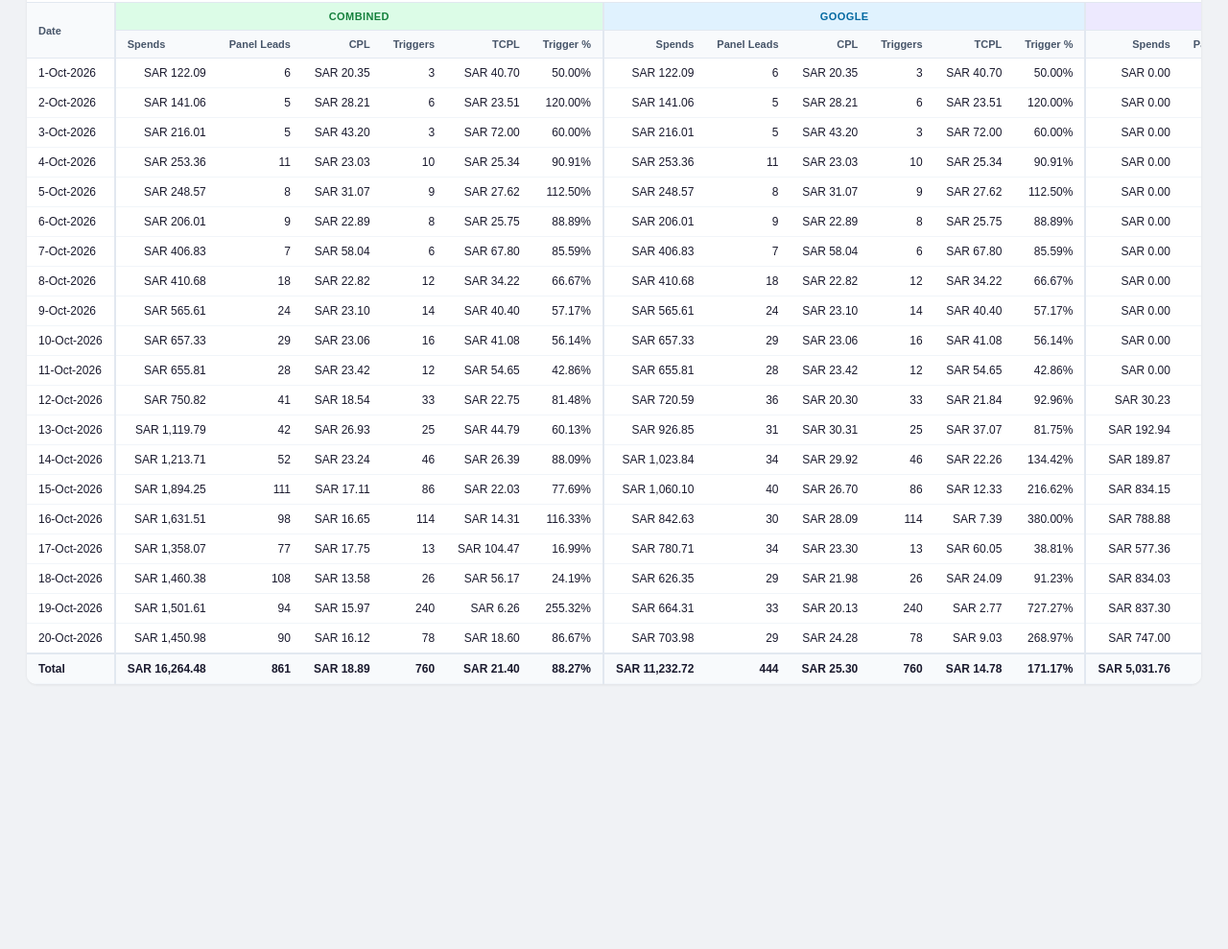
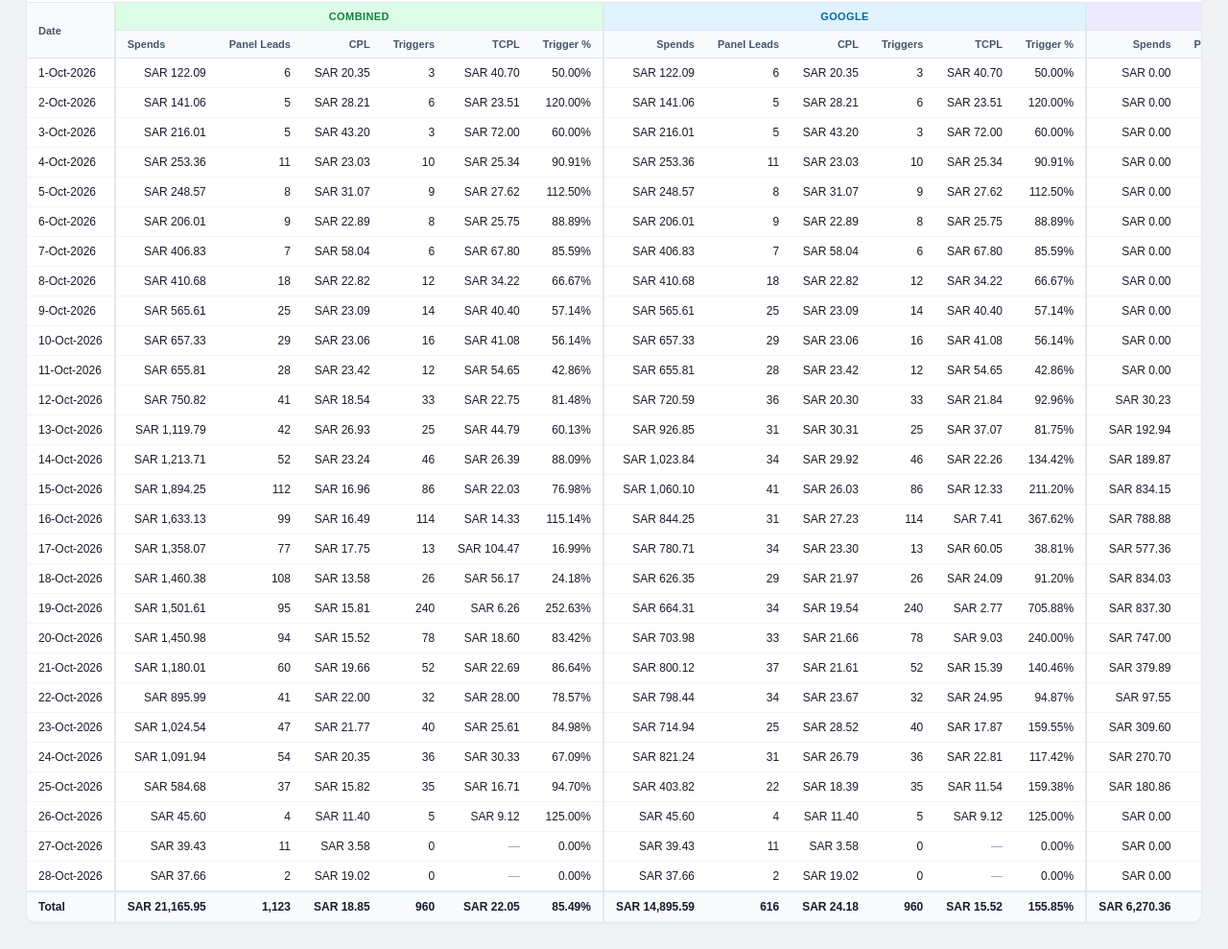
Before and after one commit to Marketing-dashboard/KSA_Dashboard, a plain HTML site: page index.html in a window 1280 px wide. Shown: the part 525-1514 px from the top of the page at 96% size. Before the commit the page ends 1266 px from the top, so only its background shows below. Drawn offline with Linux system fonts and the light colour scheme.

Commit message:
Data refresh: to 28 Oct
Co-Authored-By: Claude Opus 5.5 <noreply@anthropic.com>

```diff
--- a/index.html
+++ b/index.html
@@ -119,7 +119,7 @@ th.grp.c{background:#dcfce7;color:#15803d}
 <script>
 // ═══ DATA (rewritten by the Apps Script) ═══
 // [date, source G/M, brand, campaign, spends SAR, leads, impressions, clicks]
-var BUILD_TS = '2026-10-21 IST';
+var BUILD_TS = '2026-10-29 IST';
 var DATA_RAW = [
   ["2026-10-01","G","Peugeot","KSA-Peugeot-Search-Arabic",113.04,6,263,34],
   ["2026-10-01","G","Peugeot","KSA-Peugeot-Search-Oct-26",9.05,0,22,3],
@@ -144,7 +144,7 @@ var DATA_RAW = [
   ["2026-10-09","G","Changan","KSA-Changan-Search",101.31,4,281,46],
   ["2026-10-09","G","Changan","KSA-Changan-Search-Arabic",151.4,9.49,1883,145],
   ["2026-10-09","G","Deepal","KSA-Deepal-Search-Arabic",103.4,4,797,104],
-  ["2026-10-09","G","Peugeot","KSA-Peugeot-Search-Arabic",154.68,6,459,101],
+  ["2026-10-09","G","Peugeot","KSA-Peugeot-Search-Arabic",154.68,6.01,459,101],
   ["2026-10-09","G","Peugeot","KSA-Peugeot-Search-Oct-26",54.82,1,164,23],
   ["2026-10-10","G","Changan","KSA-Changan-Search",104.91,7,413,52],
   ["2026-10-10","G","Changan","KSA-Changan-Search-Arabic",247.3,9.5,2632,197],
@@ -186,16 +186,16 @@ var DATA_RAW = [
   ["2026-10-15","G","Changan","KSA-Changan-Search-Arabic",349.31,16.7,2867,252],
   ["2026-10-15","G","Deepal","KSA-Deepal-DG-Arabic",81.59,1,11387,157],
   ["2026-10-15","G","Deepal","KSA-Deepal-Search-Arabic",101.73,2,2414,91],
-  ["2026-10-15","G","Peugeot","KSA-Peugeot-Search-Arabic",281.45,7,983,145],
+  ["2026-10-15","G","Peugeot","KSA-Peugeot-Search-Arabic",281.45,8.02,983,145],
   ["2026-10-15","G","Peugeot","KSA-Peugeot-Search-Oct-26",55.43,3,201,24],
   ["2026-10-15","M","Changan","KSA-Changan-Meta-Lead-Form",321,18,6857,143],
   ["2026-10-15","M","Deepal","KSA-Deepal-Meta-Lead-Form",264,25,8966,253],
   ["2026-10-15","M","Peugeot","KSA-Peugeot-Meta-Lead-Form",249.15,28,16743,267],
   ["2026-10-16","G","Changan","KSA-Changan-DG-Arabic",20.96,1,3430,37],
-  ["2026-10-16","G","Changan","KSA-Changan-Search",101.26,5,491,58],
+  ["2026-10-16","G","Changan","KSA-Changan-Search",102.88,5.01,491,59],
   ["2026-10-16","G","Changan","KSA-Changan-Search-Arabic",375.52,11,3482,258],
   ["2026-10-16","G","Deepal","KSA-Deepal-DG-Arabic",20.97,1,3499,37],
-  ["2026-10-16","G","Deepal","KSA-Deepal-Search-Arabic",105.85,4,2414,115],
+  ["2026-10-16","G","Deepal","KSA-Deepal-Search-Arabic",105.85,5,2414,115],
   ["2026-10-16","G","Peugeot","KSA-Peugeot-Search-Arabic",171.86,5,476,86],
   ["2026-10-16","G","Peugeot","KSA-Peugeot-Search-Oct-26",46.21,3,231,19],
   ["2026-10-16","M","Changan","KSA-Changan-Meta-Lead-Form",422.79,29,11696,243],
@@ -215,7 +215,7 @@ var DATA_RAW = [
   ["2026-10-18","G","Changan","KSA-Changan-Search",99.47,4,401,62],
   ["2026-10-18","G","Changan","KSA-Changan-Search-Arabic",339.01,15.5,3194,227],
   ["2026-10-18","G","Deepal","KSA-Deepal-DG-Arabic",20.86,0,2620,27],
-  ["2026-10-18","G","Deepal","KSA-Deepal-Search-Arabic",88.68,5,1809,89],
+  ["2026-10-18","G","Deepal","KSA-Deepal-Search-Arabic",88.68,5.01,1809,89],
   ["2026-10-18","G","Peugeot","KSA-Peugeot-Search-Arabic",49.31,2,345,65],
   ["2026-10-18","G","Peugeot","KSA-Peugeot-Search-Oct-26",8.21,0,46,3],
   ["2026-10-18","M","Changan","KSA-Changan-Meta-Lead-Form",459.9,37,16689,289],
@@ -225,20 +225,75 @@ var DATA_RAW = [
   ["2026-10-19","G","Changan","KSA-Changan-Search",111.55,5,300,54],
   ["2026-10-19","G","Changan","KSA-Changan-Search-Arabic",397.03,21,3417,278],
   ["2026-10-19","G","Deepal","KSA-Deepal-DG-Arabic",20.57,1,3131,38],
-  ["2026-10-19","G","Deepal","KSA-Deepal-Search-Arabic",64.5,2,1256,81],
+  ["2026-10-19","G","Deepal","KSA-Deepal-Search-Arabic",64.5,3,1256,81],
   ["2026-10-19","G","Peugeot","KSA-Peugeot-Search-Arabic",50.01,3,276,48],
   ["2026-10-19","M","Changan","KSA-Changan-Meta-Lead-Form",464.02,35,15700,335],
   ["2026-10-19","M","Deepal","KSA-Deepal-Meta-Lead-Form",344.71,22,14337,352],
   ["2026-10-19","M","Peugeot","KSA-Peugeot-Meta-Lead-Form",28.57,4,2328,45],
-  ["2026-10-20","G","Changan","KSA-Changan-DG-Arabic",20.63,0,2680,10],
+  ["2026-10-20","G","Changan","KSA-Changan-DG-Arabic",20.63,1,2680,10],
   ["2026-10-20","G","Changan","KSA-Changan-Search",89.93,8,530,60],
-  ["2026-10-20","G","Changan","KSA-Changan-Search-Arabic",422.52,12,3791,282],
-  ["2026-10-20","G","Deepal","KSA-Deepal-DG-Arabic",20.55,0,3003,19],
+  ["2026-10-20","G","Changan","KSA-Changan-Search-Arabic",422.52,12.5,3791,282],
+  ["2026-10-20","G","Deepal","KSA-Deepal-DG-Arabic",20.55,2,3003,19],
   ["2026-10-20","G","Deepal","KSA-Deepal-Search-Arabic",100.02,4,1019,93],
   ["2026-10-20","G","Peugeot","KSA-Peugeot-Search-Arabic",50.33,5,394,65],
   ["2026-10-20","M","Changan","KSA-Changan-Meta-Lead-Form",412.69,36,13173,266],
   ["2026-10-20","M","Deepal","KSA-Deepal-Meta-Lead-Form",278.89,15,14512,320],
-  ["2026-10-20","M","Peugeot","KSA-Peugeot-Meta-Lead-Form",55.42,10,4810,83]
+  ["2026-10-20","M","Peugeot","KSA-Peugeot-Meta-Lead-Form",55.42,10,4810,83],
+  ["2026-10-21","G","Changan","KSA-Changan-DG-Arabic",20.57,1,2899,8],
+  ["2026-10-21","G","Changan","KSA-Changan-Search",143.81,4.01,624,76],
+  ["2026-10-21","G","Changan","KSA-Changan-Search-Arabic",411.61,23.01,2796,266],
+  ["2026-10-21","G","Deepal","KSA-Deepal-DG-Arabic",20.58,1,3777,26],
+  ["2026-10-21","G","Deepal","KSA-Deepal-Search-Arabic",152.44,4,1102,124],
+  ["2026-10-21","G","Peugeot","KSA-Peugeot-Search-Arabic",51.11,4,584,48],
+  ["2026-10-21","M","Changan","KSA-Changan-Meta-Lead-Form",206.65,14,6435,133],
+  ["2026-10-21","M","Deepal","KSA-Deepal-Meta-Lead-Form",142.26,6,6122,113],
+  ["2026-10-21","M","Peugeot","KSA-Peugeot-Meta-Lead-Form",30.98,3,2284,43],
+  ["2026-10-22","G","Changan","KSA-Changan-DG-Arabic",20.47,1,3005,17],
+  ["2026-10-22","G","Changan","KSA-Changan-Search",156.65,6.99,597,67],
+  ["2026-10-22","G","Changan","KSA-Changan-Search-Arabic",475.9,19.26,2687,288],
+  ["2026-10-22","G","Deepal","KSA-Deepal-DG-Arabic",20.48,0,4431,32],
+  ["2026-10-22","G","Deepal","KSA-Deepal-Search-Arabic",69.14,1.99,688,68],
+  ["2026-10-22","G","Peugeot","KSA-Peugeot-Search-Arabic",55.8,4.49,463,43],
+  ["2026-10-22","M","Changan","KSA-Changan-Meta-Lead-Form",56.25,3,1491,34],
+  ["2026-10-22","M","Deepal","KSA-Deepal-Meta-Lead-Form",41.3,4,1561,64],
+  ["2026-10-23","G","Changan","KSA-Changan-DG-Arabic",20.39,1,3440,23],
+  ["2026-10-23","G","Changan","KSA-Changan-Search",149.05,3.99,486,85],
+  ["2026-10-23","G","Changan","KSA-Changan-Search-Arabic",327.83,13.08,2534,244],
+  ["2026-10-23","G","Deepal","KSA-Deepal-DG-Arabic",20.31,2,6120,41],
+  ["2026-10-23","G","Deepal","KSA-Deepal-Search-Arabic",145.59,5,1183,117],
+  ["2026-10-23","G","Peugeot","KSA-Peugeot-Search-Arabic",51.77,0,417,54],
+  ["2026-10-23","G","Peugeot","KSA-Peugeot-Search-Oct-26",0,0,1,0],
+  ["2026-10-23","M","Changan","KSA-Changan-Meta-Lead-Form",209.9,14,6502,142],
+  ["2026-10-23","M","Deepal","KSA-Deepal-Meta-Lead-Form",99.7,8,4673,135],
+  ["2026-10-24","G","Changan","KSA-Changan-DG-Arabic",20.37,1,3281,15],
+  ["2026-10-24","G","Changan","KSA-Changan-Search",157.25,8,458,81],
+  ["2026-10-24","G","Changan","KSA-Changan-Search-Arabic",438.83,13.67,2519,264],
+  ["2026-10-24","G","Deepal","KSA-Deepal-DG-Arabic",20.23,1,6155,35],
+  ["2026-10-24","G","Deepal","KSA-Deepal-Search-Arabic",119.47,2.99,869,104],
+  ["2026-10-24","G","Peugeot","KSA-Peugeot-Search-Arabic",65.09,4,524,48],
+  ["2026-10-24","G","Peugeot","KSA-Peugeot-Search-Oct-26",0,0,1,0],
+  ["2026-10-24","M","Changan","KSA-Changan-Meta-Lead-Form",187.73,16,6963,137],
+  ["2026-10-24","M","Deepal","KSA-Deepal-Meta-Lead-Form",82.97,7,3321,101],
+  ["2026-10-25","G","Changan","KSA-Changan-DG-Arabic",11.78,1.97,1853,21],
+  ["2026-10-25","G","Changan","KSA-Changan-Search",90.7,7.49,330,37],
+  ["2026-10-25","G","Changan","KSA-Changan-Search-Arabic",209.79,9.5,1263,123],
+  ["2026-10-25","G","Deepal","KSA-Deepal-DG-Arabic",11.72,0,3169,28],
+  ["2026-10-25","G","Deepal","KSA-Deepal-Search-Arabic",55.6,1,452,57],
+  ["2026-10-25","G","Peugeot","KSA-Peugeot-Search-Arabic",24.23,2,275,24],
+  ["2026-10-25","M","Changan","KSA-Changan-Meta-Lead-Form",122.16,7,4218,77],
+  ["2026-10-25","M","Deepal","KSA-Deepal-Meta-Lead-Form",58.7,8,2181,62],
+  ["2026-10-26","G","Changan","KSA-Changan-Search",12.74,0,34,6],
+  ["2026-10-26","G","Changan","KSA-Changan-Search-Arabic",10.25,1,175,14],
+  ["2026-10-26","G","Deepal","KSA-Deepal-Search-Arabic",11.69,3,124,15],
+  ["2026-10-26","G","Peugeot","KSA-Peugeot-Search-Arabic",10.92,0,130,14],
+  ["2026-10-27","G","Changan","KSA-Changan-Search",11.14,3,48,8],
+  ["2026-10-27","G","Changan","KSA-Changan-Search-Arabic",10.39,3,175,14],
+  ["2026-10-27","G","Deepal","KSA-Deepal-Search-Arabic",8.66,2,277,21],
+  ["2026-10-27","G","Peugeot","KSA-Peugeot-Search-Arabic",9.24,3,120,18],
+  ["2026-10-28","G","Changan","KSA-Changan-Search",7.42,1,38,5],
+  ["2026-10-28","G","Changan","KSA-Changan-Search-Arabic",10.28,0,85,13],
+  ["2026-10-28","G","Deepal","KSA-Deepal-Search-Arabic",10.1,0,273,20],
+  ["2026-10-28","G","Peugeot","KSA-Peugeot-Search-Arabic",9.86,0.98,110,13]
 ];
 // Triggered leads by day: [date, source G/M, brand, triggers]
 var TRIGGERS_RAW = [
@@ -281,7 +336,25 @@ var TRIGGERS_RAW = [
   ["2026-10-19","G","Peugeot",9],
   ["2026-10-20","G","Changan",47],
   ["2026-10-20","G","Deepal",19],
-  ["2026-10-20","G","Peugeot",12]
+  ["2026-10-20","G","Peugeot",12],
+  ["2026-10-21","G","Changan",34],
+  ["2026-10-21","G","Deepal",12],
+  ["2026-10-21","G","Peugeot",6],
+  ["2026-10-22","G","Changan",23],
+  ["2026-10-22","G","Deepal",4],
+  ["2026-10-22","G","Peugeot",5],
+  ["2026-10-23","G","Changan",23],
+  ["2026-10-23","G","Deepal",16],
+  ["2026-10-23","G","Peugeot",1],
+  ["2026-10-24","G","Changan",23],
+  ["2026-10-24","G","Deepal",10],
+  ["2026-10-24","G","Peugeot",3],
+  ["2026-10-25","G","Changan",22],
+  ["2026-10-25","G","Deepal",10],
+  ["2026-10-25","G","Peugeot",3],
+  ["2026-10-26","G","Changan",1],
+  ["2026-10-26","G","Deepal",2],
+  ["2026-10-26","G","Peugeot",2]
 ];
 // ═══ END DATA ═══
 
```
